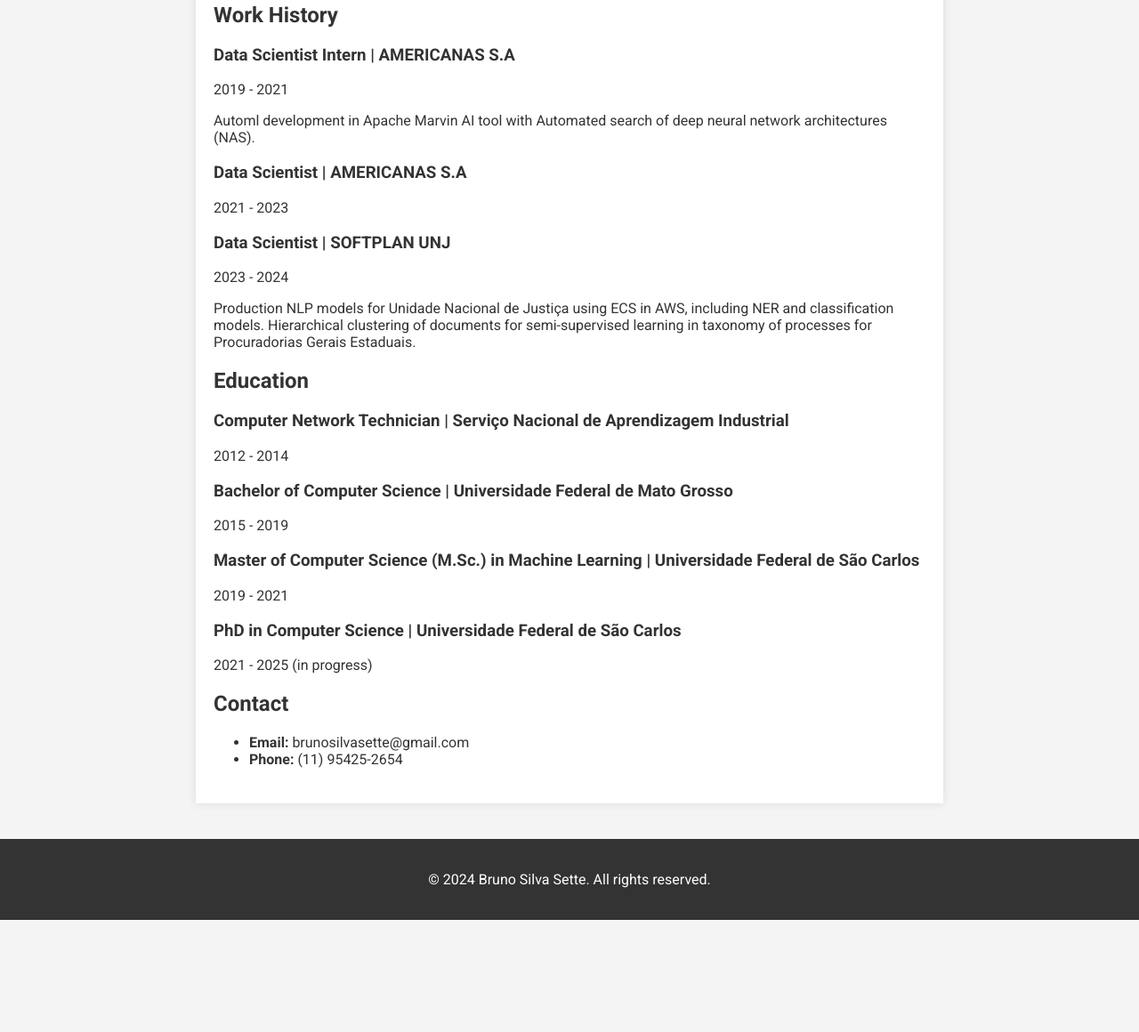
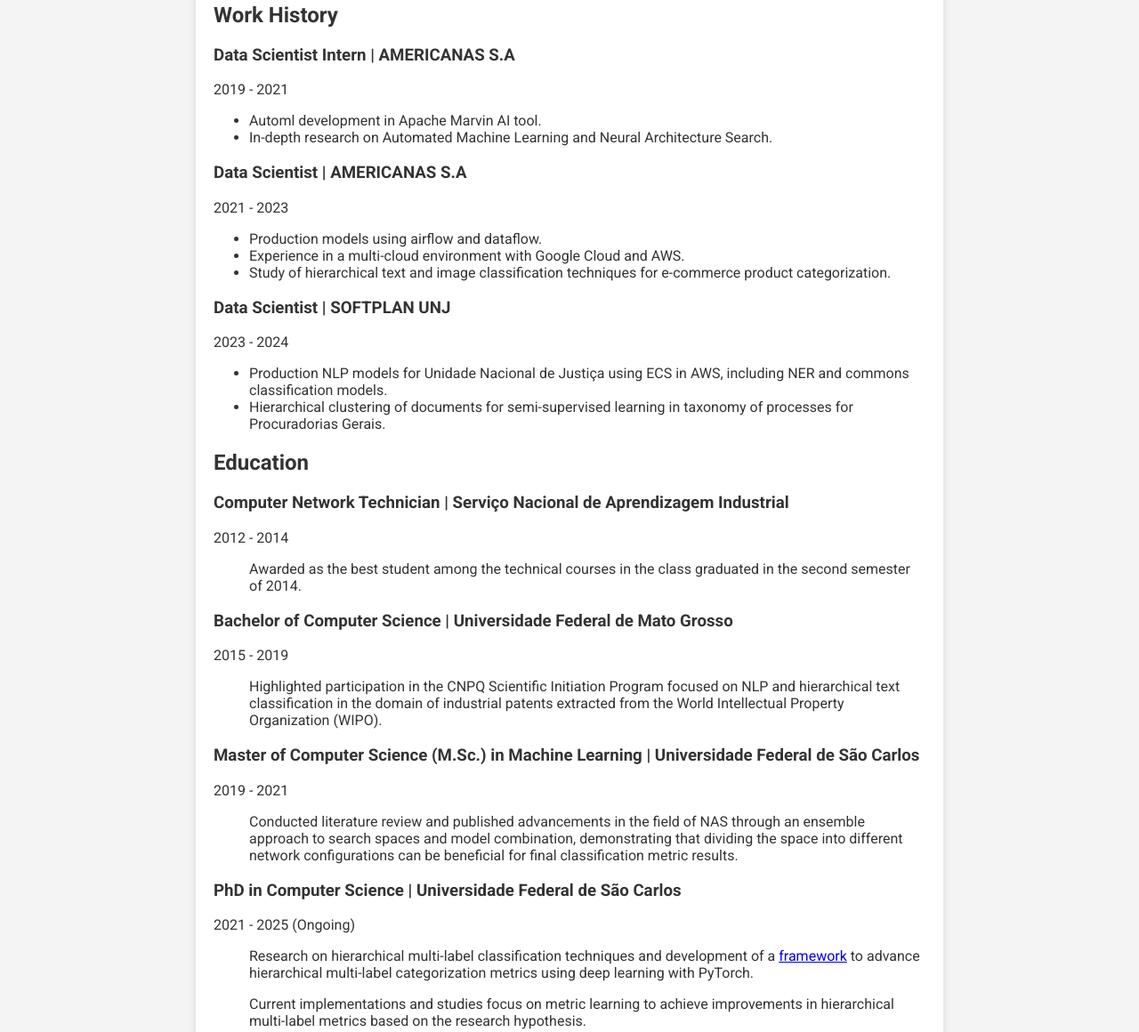
Before and after one commit to Sette/sette.github.io, a plain HTML site: page index.html in a window 1280 px wide. Shown: the part 353-1513 px from the top of the page at 89% size. Before the commit the page ends 1387 px from the top, so only its background shows below. Drawn offline with Linux system fonts and the light colour scheme.

Commit message:
:zap: General update for strucute

```diff
--- a/index.html
+++ b/index.html
@@ -93,29 +93,50 @@
         <h2>Work History</h2>
         <h3>Data Scientist Intern | AMERICANAS S.A</h3>
         <p>2019 - 2021</p>
-        <p>Automl development in Apache Marvin AI tool with Automated search of deep neural network architectures (NAS).</p>
-
+        <ul>
+            <li>Automl development in Apache Marvin AI tool.</li>
+            <li>In-depth research on Automated Machine Learning and Neural Architecture Search.</li>
+        </ul>
         <h3>Data Scientist | AMERICANAS S.A</h3>
         <p>2021 - 2023</p>
+        <ul>
+            <li>Production models using airflow and dataflow.</li>
+            <li>Experience in a multi-cloud environment with Google Cloud and AWS.</li>
+            <li>Study of hierarchical text and image classification techniques for e-commerce product categorization.</li>
+        </ul>
 
         <h3>Data Scientist | SOFTPLAN UNJ</h3>
         <p>2023 - 2024</p>
-        <p>Production NLP models for Unidade Nacional de Justiça using ECS in AWS, including NER and classification models. Hierarchical clustering of documents for semi-supervised learning in taxonomy of processes for Procuradorias Gerais Estaduais.</p>
+        <ul>
+            <li>Production NLP models for Unidade Nacional de Justiça using ECS in AWS, including NER and commons classification models.</li>
+            <li>Hierarchical clustering of documents for semi-supervised learning in taxonomy of processes for Procuradorias Gerais.</li>
+        </ul>
     </section>
 
     <section class="section">
         <h2>Education</h2>
         <h3>Computer Network Technician | Serviço Nacional de Aprendizagem Industrial</h3>
         <p>2012 - 2014</p>
-
+        <ul>
+            <p>Awarded as the best student among the technical courses in the class graduated in the second semester of 2014.</p>
+        </ul>
         <h3>Bachelor of Computer Science | Universidade Federal de Mato Grosso</h3>
         <p>2015 - 2019</p>
-
+        <ul>
+            <p>Highlighted participation in the CNPQ Scientific Initiation Program focused on NLP and hierarchical text classification in the domain of industrial patents extracted from the World Intellectual Property Organization (WIPO).</p>
+        </ul>
         <h3>Master of Computer Science (M.Sc.) in Machine Learning | Universidade Federal de São Carlos</h3>
         <p>2019 - 2021</p>
+        <ul>
+            <p>Conducted literature review and published advancements in the field of NAS through an ensemble approach to search spaces and model combination, demonstrating that dividing the space into different network configurations can be beneficial for final classification metric results.</p>
+        </ul>
+        <h3>PhD in Computer Science | Universidade Federal de São Carlos</h3>
+        <p>2021 - 2025 (Ongoing)</p>
+        <ul>
+            <p>Research on hierarchical multi-label classification techniques and development of a <a href="https://github.com/sette/hmc_torch">framework</a> to advance hierarchical multi-label categorization metrics using deep learning with PyTorch.</p>
+            <p>Current implementations and studies focus on metric learning to achieve improvements in hierarchical multi-label metrics based on the research hypothesis.</p>
+        </ul>
 
-        <h3>PhD in Computer Science | Universidade Federal de São Carlos</h3>
-        <p>2021 - 2025 (in progress)</p>
     </section>
 
     <section class="section">
```
